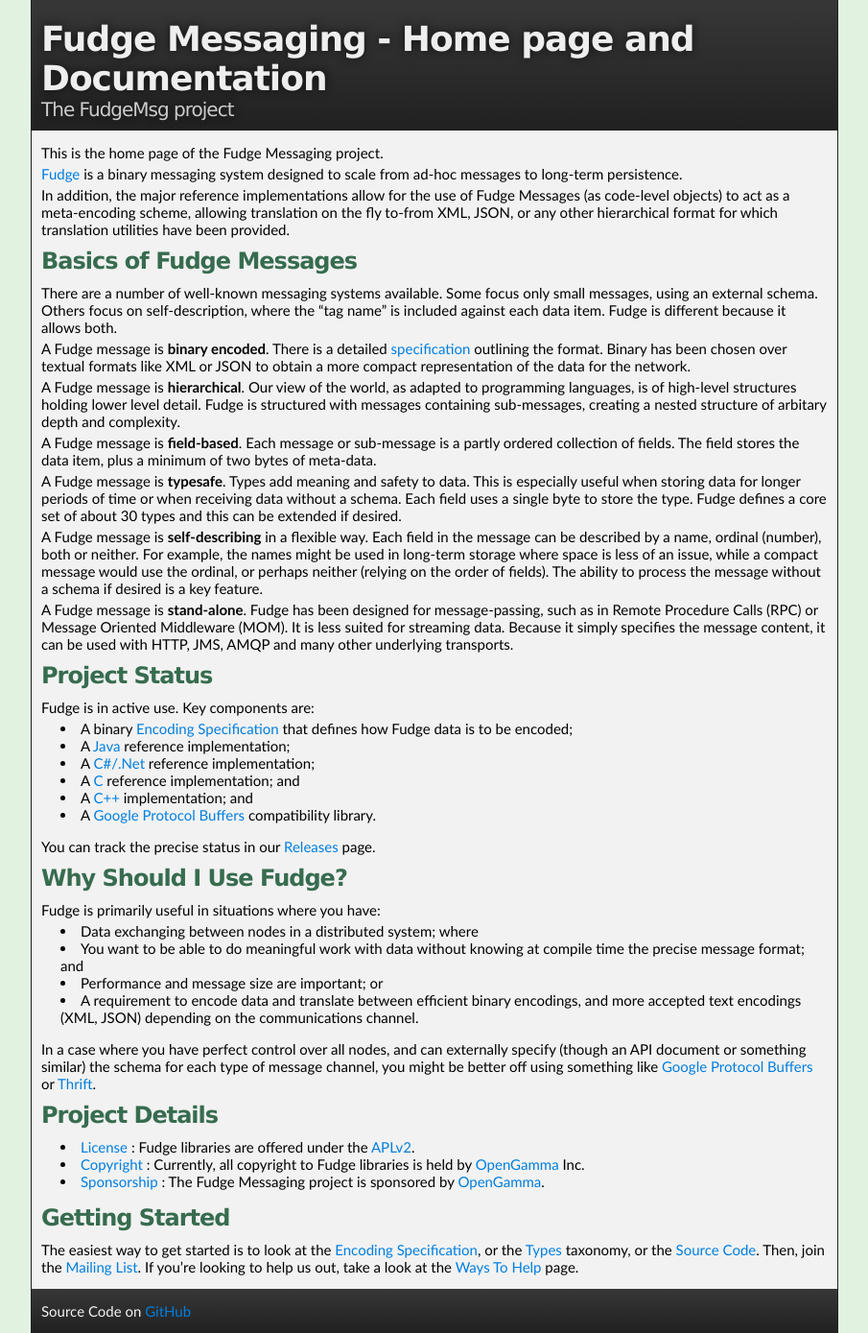
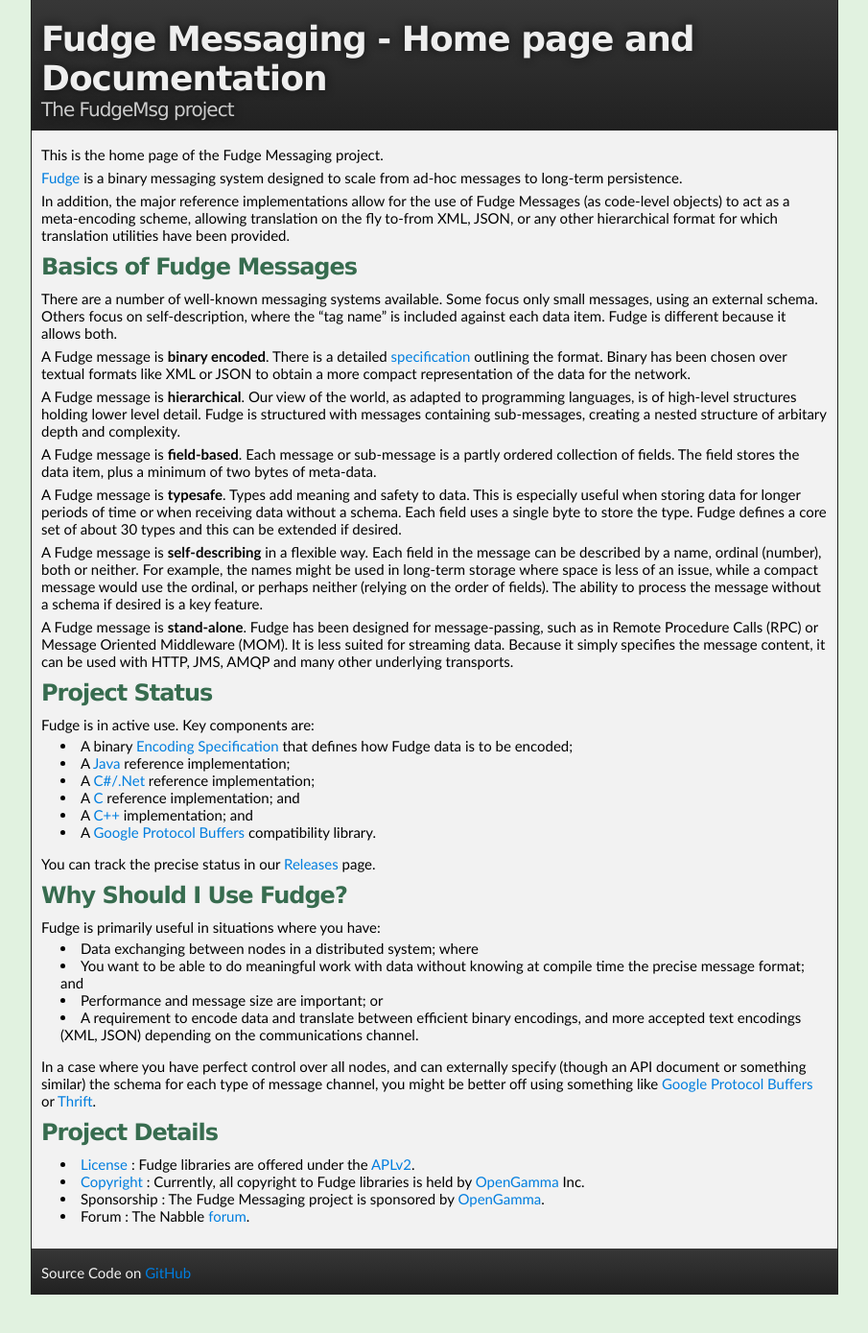
Before and after one commit to FudgeMsg/fudgemsg.github.io, a Jekyll site: the page built from index.md, in a window 1280 px wide. Shown: the whole page at 96% size, without its empty margins (187-1092 px from the left). Built offline with Jekyll 4.4.1, drawn with Linux system fonts in a browser that asks for light colours; after the commit the page ends 1349 px from its top, so only the background shows below that.

```diff
--- a/index.md
+++ b/index.md
@@ -74,11 +74,5 @@ something similar) the schema for each type of message channel, you might be bet
 ### Project Details
 * [License](docs/license.html) : Fudge libraries are offered under the [APLv2](http://www.apache.org/licenses/LICENSE-2.0.html).
 * [Copyright](docs/copyright.html) : Currently, all copyright to Fudge libraries is held by [OpenGamma](http://www.opengamma.com/) Inc.
-* [Sponsorship](docs/sponsorship.html) : The Fudge Messaging project is sponsored by [OpenGamma](http://www.opengamma.com/).
-
-
-### Getting Started
-The easiest way to get started is to look at the [Encoding Specification](docs/specification.html),
-or the [Types](docs/types.html) taxonomy, or the [Source Code](docs/source-code.html).
-Then, join the [Mailing List](docs/mailing-list.html).
-If you're looking to help us out, take a look at the [Ways To Help](docs/help.html) page.
+* Sponsorship : The Fudge Messaging project is sponsored by [OpenGamma](http://www.opengamma.com/).
+* Forum : The Nabble [forum](http://fudge-messaging-discussion.36728.n3.nabble.com/).
--- a/stylesheets/stylesheet.css
+++ b/stylesheets/stylesheet.css
@@ -98,7 +98,7 @@ h6 {
 }
 
 p {
-  margin: 4px 0 4px 0;
+  margin: 6px 0 4px 0;
 }
 
 footer p {
```
Also changed, not shown: docs/acronym.md (added, +18 -0 lines), docs/fudge-proto.md (added, +5 -0 lines), docs/license.md (added, +8 -0 lines), docs/releases.md (added, +61 -0 lines).
